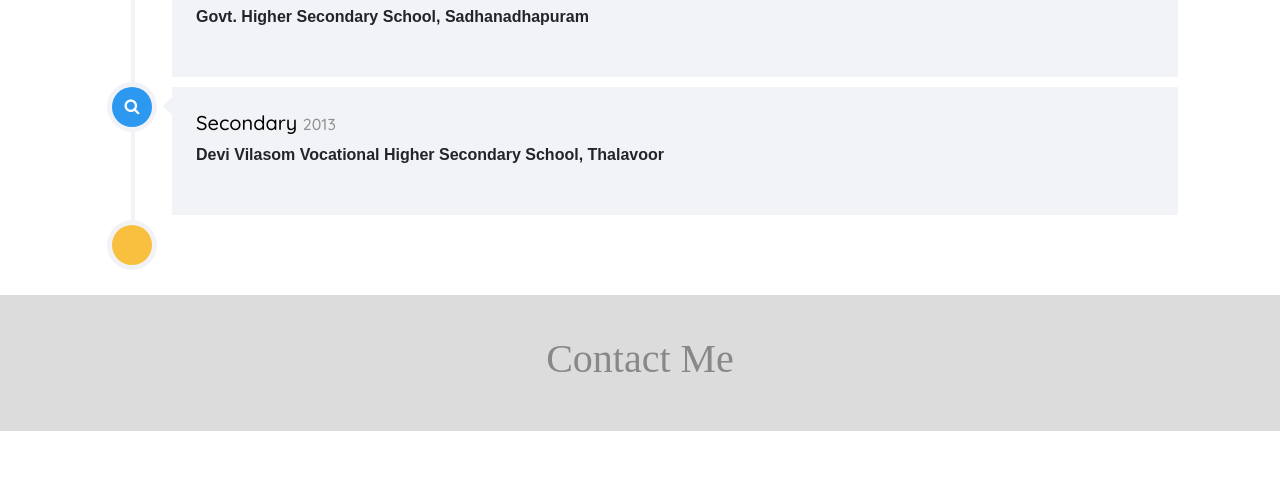
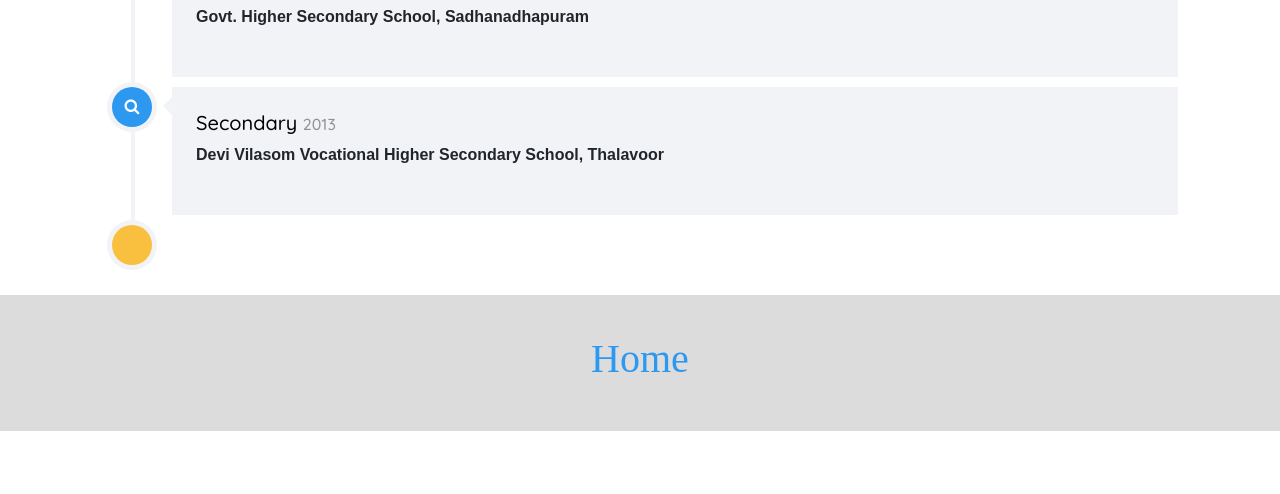
Before and after one commit to anoopsunnithan/anoopsunnithan.github.io, a plain HTML site: page web_projects/education.html in a window 1280 px wide. Shown: the part 1081-1575 px from the top of the page. Drawn offline with nearby package versions, Linux system fonts and the light colour scheme; files whose address does not match are found by name; a web font is replaced by a local one.

Commit message:
Minor Fix

```diff
--- a/web_projects/education.html
+++ b/web_projects/education.html
@@ -110,7 +110,7 @@
 <div class="footer" id="footer">
     <div class="second">
         <div class="fixed-content">
-            <h1>Contact Me</h1>
+            <h1><a href="../index.html">Home</a></h1>
         </div>
     </div>
     <div class="fixed-content">
```
Also changed, not shown: index.html (+2 -2 lines), web_projects/interests.html (+1 -1 lines).
